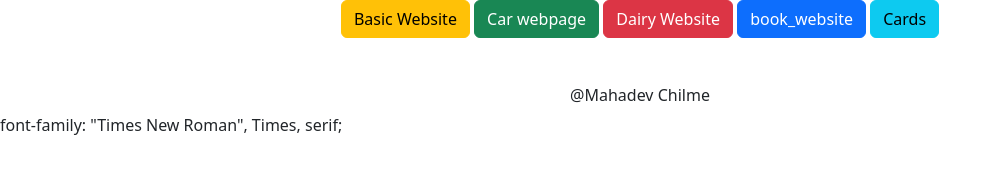
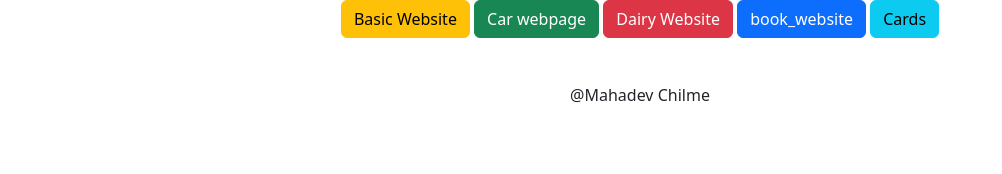
Before and after one commit to Mahadev-25/One_click_view, a plain HTML site: page index.html in a window 1280 px wide. Shown: the whole page, without its empty margins (0-1002 px from the left). Drawn offline with nearby package versions, Linux system fonts and the light colour scheme.

Commit message:
Update index.html

```diff
--- a/index.html
+++ b/index.html
@@ -23,7 +23,7 @@
 
 
 
-  font-family: "Times New Roman", Times, serif;
+
 
 </body>
 </html>
```
